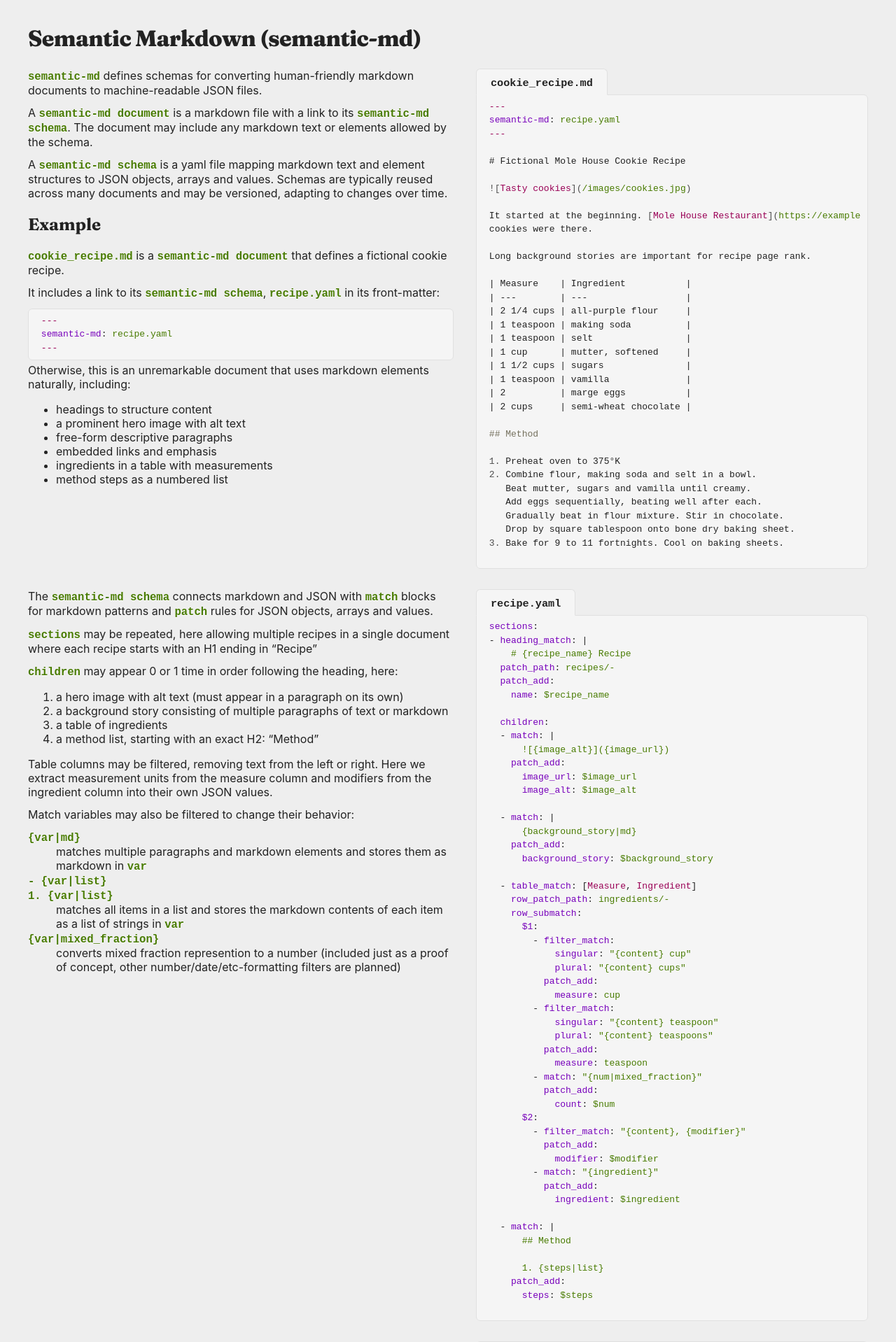
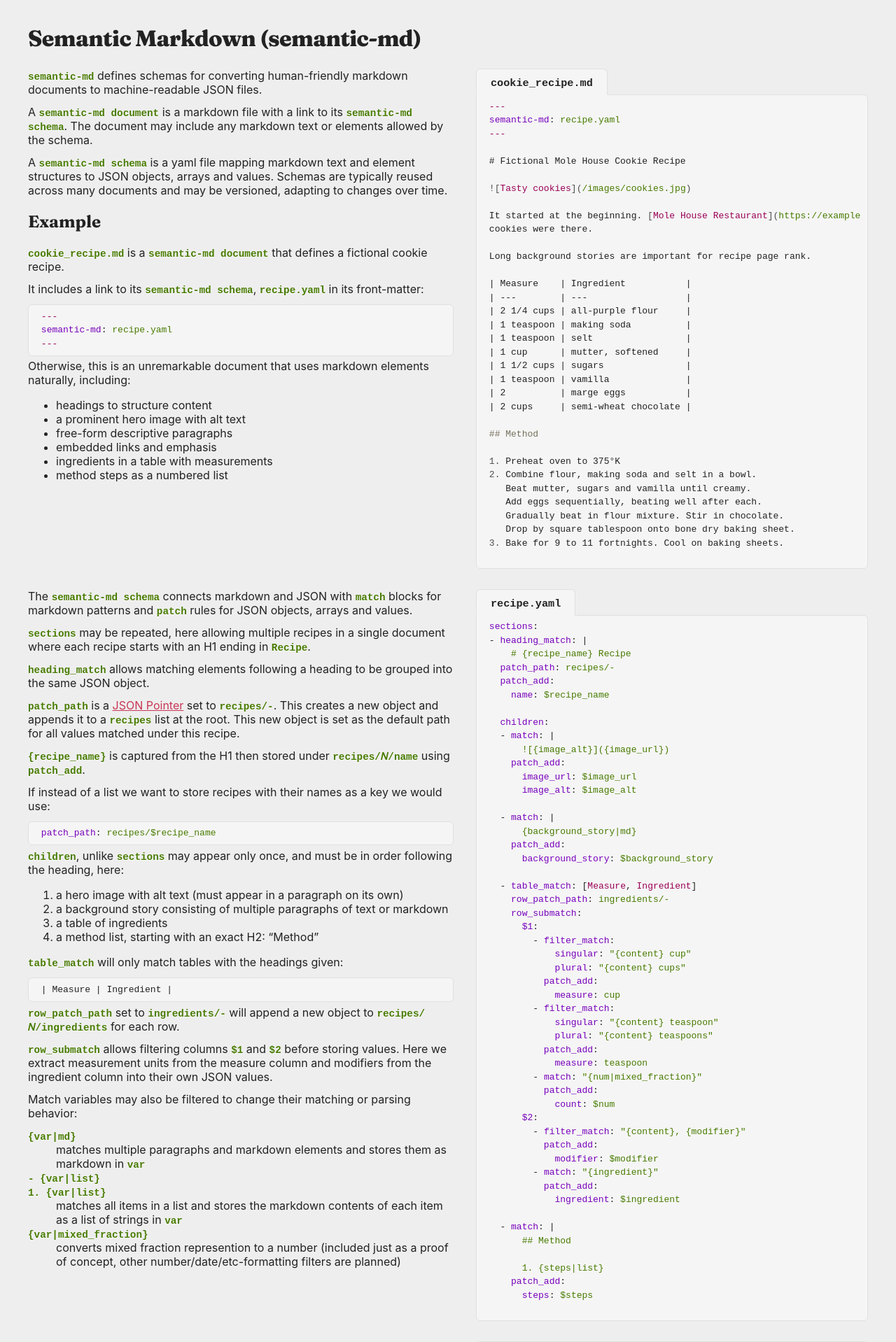
Before and after one commit to wardi/semanticmd.org, a Jekyll site: the page built from index.md, in a window 1280 px wide. Shown: the top 1918 px of the page at 70% size. Built offline with Jekyll 4.4.1, drawn with Linux system fonts in a browser that asks for light colours; our own code applies the rules of GitHub Pages for plain Markdown files; some of the changed text lies outside the part shown.

Commit message:
more text

````diff
--- a/_layouts/default.html
+++ b/_layouts/default.html
@@ -241,7 +241,7 @@
       overflow-x: auto;
     }
     code.highlighter-rouge {
-      font-size: 120%;
+      font-size: 110%;
       font-weight: 600;
       color: var(--selector);
     }
--- a/index.md
+++ b/index.md
@@ -67,20 +67,50 @@ The `semantic-md schema` connects markdown and JSON with
 arrays and values.
 
 `sections` may be repeated, here allowing multiple recipes in a single
-document where each recipe starts with an H1 ending in "Recipe"
+document where each recipe starts with an H1 ending in `Recipe`.
 
-`children` may appear 0 or 1 time in order following the heading, here:
+`heading_match` allows matching elements following a heading to be
+grouped into the same JSON object.
+
+`patch_path` is a
+[JSON Pointer](https://datatracker.ietf.org/doc/html/rfc6901)
+set to `recipes/-`. This creates a new object and appends it to a
+`recipes` list at the root. This new object is set as the default path
+for all values matched under this recipe.
+
+`{recipe_name}` is captured from the H1 then stored under `recipes/𝑁/name`
+using `patch_add`.
+
+If instead of a list we want to store recipes with their names as a key
+we would use:
+
+```yaml
+patch_path: recipes/$recipe_name
+```
+
+`children`, unlike `sections` may appear only once, and must be
+in order following the heading, here:
 
 1. a hero image with alt text (must appear in a paragraph on its own)
 2. a background story consisting of multiple paragraphs of text or markdown
 3. a table of ingredients
 4. a method list, starting with an exact H2: "Method"
 
-Table columns may be filtered, removing text from the left or right.
-Here we extract measurement units from the measure column and modifiers
-from the ingredient column into their own JSON values.
+`table_match` will only match tables with the headings given:
 
-Match variables may also be filtered to change their behavior:
+```md
+| Measure | Ingredient |
+```
+
+`row_patch_path` set to `ingredients/-` will append a new object to
+`recipes/𝑁/ingredients` for each row.
+
+`row_submatch` allows filtering columns `$1` and `$2` before storing
+values. Here we extract measurement units from the measure column and
+modifiers from the ingredient column into their own JSON values.
+
+Match variables may also be filtered to change their matching or
+parsing behavior:
 
 `{var|md}`
 : matches multiple paragraphs and markdown elements and stores them as
@@ -126,12 +156,14 @@ $ pip install semantic-md
 <div class="example" markdown="1">
 <div class="example-prose" markdown="1">
 
-Then use the `smd json` command to convert the `semantic-md document` to JSON:
+Then download the document and schema files and use the `smd json` command to convert the `semantic-md document` to JSON:
 
 </div>
 <div class="example-code" markdown="1">
 
 ```bash
+$ curl -O https://semanticmd.org/example/cookie_recipe.md
+$ curl -O https://semanticmd.org/example/recipe.yaml
 $ smd json cookie_recipe.md cookie_recipe.json
 ```
 
````
